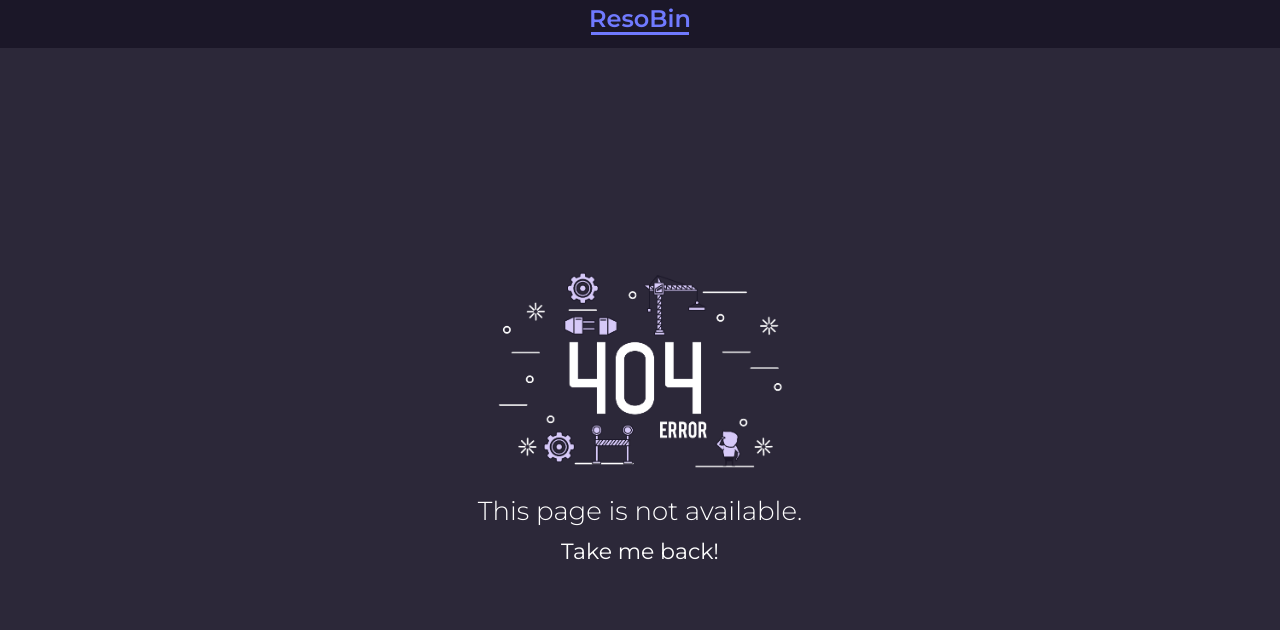
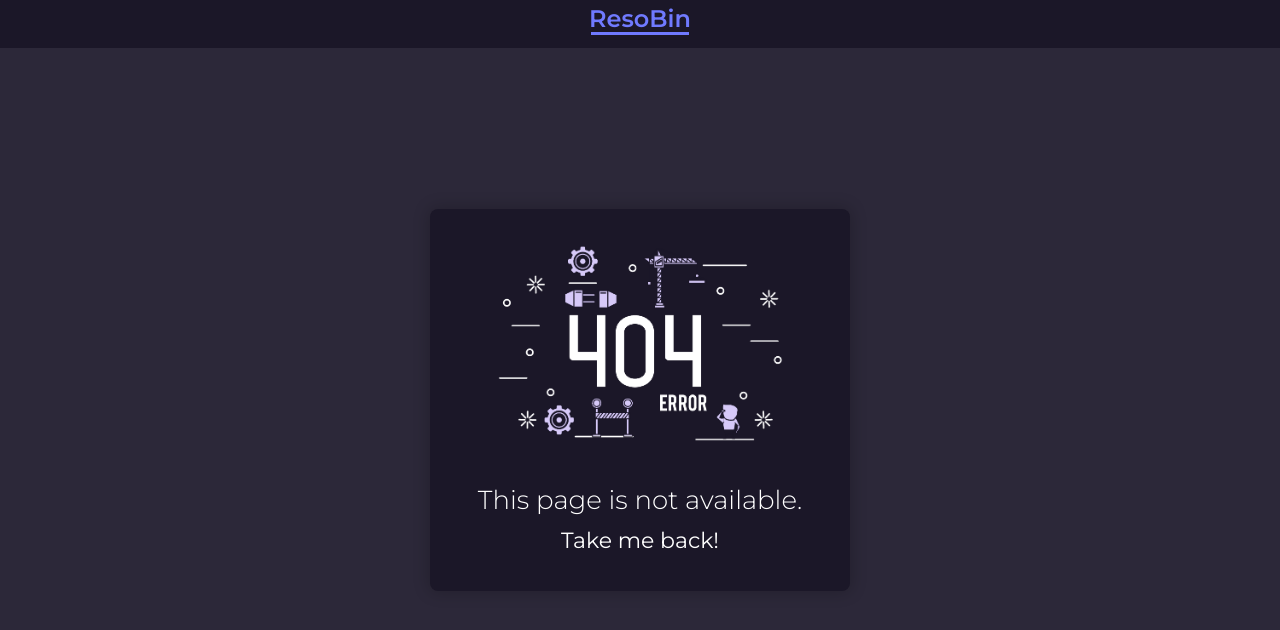
Before and after one commit to DevCom-IITB/ResoBin, a React (Create React App) app: page /404 in a window 1280 px wide. Shown: the top 630 px of the page. Built offline with nearby package versions, Linux system fonts and the light colour scheme.

Commit message:
📦 NEW: Seperate routes from main app

```diff
--- a/src/App.jsx
+++ b/src/App.jsx
@@ -1,19 +1,14 @@
-import { Suspense, lazy } from 'react'
+import { Suspense } from 'react'
 import { Helmet } from 'react-helmet-async'
 import { useSelector } from 'react-redux'
-import { Route, Switch } from 'react-router-dom'
 import { toast } from 'react-toastify'
 import { ThemeProvider } from 'styled-components'
 
 import { Header } from 'components/header'
 import { LoaderAnimation } from 'components/shared'
-import { PrivateRoute } from 'hoc'
+import { AppRoutes } from 'routes'
 import { selectTheme } from 'store/settingsSlice'
 import { DarkTheme, GlobalStyles, LightTheme } from 'styles'
-
-const Dashboard = lazy(() => import('pages/Dashboard'))
-const Login = lazy(() => import('pages/Login'))
-const NotFound = lazy(() => import('pages/NotFound'))
 
 const App = () => {
   toast.configure()
@@ -28,16 +23,11 @@ const App = () => {
           content="IIT Bombay's course resources sharing website"
         />
       </Helmet>
+      <GlobalStyles />
+
       <Header />
-
-      <GlobalStyles />
       <Suspense fallback={<LoaderAnimation />}>
-        <Switch>
-          <Route path="/login" component={Login} />
-          <Route path="/404" component={NotFound} />
-          <PrivateRoute path="/" component={Dashboard} />
-          <Route component={NotFound} />
-        </Switch>
+        <AppRoutes />
       </Suspense>
     </ThemeProvider>
   )
--- a/src/config/Routes.jsx
+++ /dev/null
@@ -1,55 +0,0 @@
-import { lazy } from 'react'
-
-// lazy load the pages when called
-const Courses = lazy(() => import('pages/Courses'))
-const Contribute = lazy(() => import('pages/Contribute'))
-const Contact = lazy(() => import('pages/Contact'))
-const Favourites = lazy(() => import('pages/Favourites'))
-const Settings = lazy(() => import('pages/Settings'))
-const Home = lazy(() => import('pages/Home'))
-
-const routes = [
-  {
-    name: 'Home',
-    path: '/',
-    exact: true,
-    component: Home,
-  },
-
-  {
-    name: 'Courses',
-    path: '/courses/:courseCode?/:slug?',
-    exact: false,
-    component: Courses,
-  },
-
-  {
-    name: 'Contribute',
-    path: '/contribute',
-    exact: true,
-    component: Contribute,
-  },
-
-  {
-    name: 'Favourites',
-    path: '/favourites',
-    exact: true,
-    component: Favourites,
-  },
-
-  {
-    name: 'Settings',
-    path: '/settings',
-    exact: true,
-    component: Settings,
-  },
-
-  {
-    name: 'Contact Us',
-    path: '/contact',
-    exact: true,
-    component: Contact,
-  },
-]
-
-export default routes
--- a/src/pages/Dashboard.jsx
+++ b/src/pages/Dashboard.jsx
@@ -1,49 +1,10 @@
-import { useEffect, lazy } from 'react'
+import { useEffect } from 'react'
 import { useDispatch } from 'react-redux'
-import { Redirect, Route, Switch } from 'react-router-dom'
 
 import { Menu } from 'components/menu'
-import routes from 'config/Routes'
 import { ScrollToTop } from 'hoc'
+import { DashboardRoutes } from 'routes'
 import { getCourseList } from 'store/courseSlice'
-
-// lazy load the pages when called
-const Home = lazy(() => import('pages/Home'))
-const Courses = lazy(() => import('pages/Courses'))
-const Contribute = lazy(() => import('pages/Contribute'))
-const Contact = lazy(() => import('pages/Contact'))
-const Favourites = lazy(() => import('pages/Favourites'))
-const Settings = lazy(() => import('pages/Settings'))
-
-// IMPORTANT: Remember to update any route changes on the sitemap
-const Routes = () => {
-  return (
-    <Switch>
-      <Route exact path="/" component={Home} />
-      {/* <Route exact path="/courses" component={Courses} /> */}
-      <Route exact path="/courses/:courseCode?" component={Courses} />
-      <Route exact path="/contribute" component={Contribute} />
-      <Route exact path="/favourites" component={Favourites} />
-      <Route exact path="/settings" component={Settings} />
-      <Route exact path="/contact" component={Contact} />
-
-      {/* {routes.map(
-        (route) =>
-          route.component && (
-            <Route
-              exact
-              key={route.name}
-              path={route.path}
-              component={route.component}
-            />
-          )
-      )} */}
-
-      {/* 404 page */}
-      <Redirect to="/404" />
-    </Switch>
-  )
-}
 
 const Dashboard = () => {
   // get course list from the backend when user opens the app
@@ -53,7 +14,7 @@ const Dashboard = () => {
   return (
     <ScrollToTop>
       <Menu />
-      <Routes />
+      <DashboardRoutes />
     </ScrollToTop>
   )
 }
--- a/src/pages/NotFound.jsx
+++ b/src/pages/NotFound.jsx
@@ -7,15 +7,29 @@ import { fontSize } from 'styles/responsive'
 
 const Container = styled.div`
   position: absolute;
-  inset: 3rem 0 0;
+  inset: 0;
   display: flex;
-  flex-direction: column;
   justify-content: center;
   align-items: center;
   background-color: ${({ theme }) => theme.secondary};
 `
 
+const Box = styled.div`
+  display: flex;
+  flex-direction: column;
+  justify-content: center;
+  align-items: center;
+  padding: 1rem 2rem;
+  border-radius: 8px;
+  background-color: ${({ theme }) => theme.darksecondary};
+  box-shadow: 0 0 1rem 2px rgba(0, 0, 0, 0.2);
+  /* @media {
+    padding: 0.75rem;
+  } */
+`
+
 const Subtitle = styled.p`
+  margin: 1rem;
   font-size: ${fontSize.responsive.xxl};
   font-weight: 300;
   text-align: center;
@@ -49,7 +63,7 @@ const NotFound = () => {
         <title>404 Not Found</title>
         <meta name="description" content="Page not found" />
       </Helmet>
-
+      <Box>
         <Image src={NotFoundImg} alt="404 Page not found" />
 
         <Subtitle>
@@ -57,6 +71,7 @@ const NotFound = () => {
           <br />
           <GoBack onClick={history.goBack}>Take me back!</GoBack>
         </Subtitle>
+      </Box>
     </Container>
   )
 }
--- /dev/null
+++ b/src/routes.jsx
@@ -0,0 +1,47 @@
+import { lazy } from 'react'
+import { Redirect, Route, Switch } from 'react-router-dom'
+
+import { PrivateRoute } from 'hoc'
+
+// lazy load the pages when called
+const Dashboard = lazy(() => import('pages/Dashboard'))
+const Login = lazy(() => import('pages/Login'))
+const NotFound = lazy(() => import('pages/NotFound'))
+
+const Home = lazy(() => import('pages/Home'))
+const Courses = lazy(() => import('pages/Courses'))
+const Contribute = lazy(() => import('pages/Contribute'))
+const Contact = lazy(() => import('pages/Contact'))
+const Favourites = lazy(() => import('pages/Favourites'))
+const Settings = lazy(() => import('pages/Settings'))
+
+// authentication necessary for all routes
+export const DashboardRoutes = () => {
+  return (
+    <Switch>
+      <Route exact path="/" component={Home} />
+      <Route exact path="/courses/:courseCode?/:search?" component={Courses} />
+      <Route exact path="/contribute" component={Contribute} />
+      <Route exact path="/favourites" component={Favourites} />
+      <Route exact path="/settings" component={Settings} />
+      <Route exact path="/contact" component={Contact} />
+
+      {/* 404 page */}
+      <Redirect to="/404" />
+    </Switch>
+  )
+}
+
+// IMPORTANT: Remember to update any route changes on the sitemap
+export const AppRoutes = () => {
+  return (
+    <Switch>
+      <Route path="/login" component={Login} />
+      <Route path="/404" component={NotFound} />
+      <PrivateRoute path="/" component={Dashboard} />
+
+      {/* 404 page */}
+      <Route component={NotFound} />
+    </Switch>
+  )
+}
```
Also changed, not shown: src/config/APIs.jsx (deleted). Lines whose indentation alone changed are shown as unchanged.
